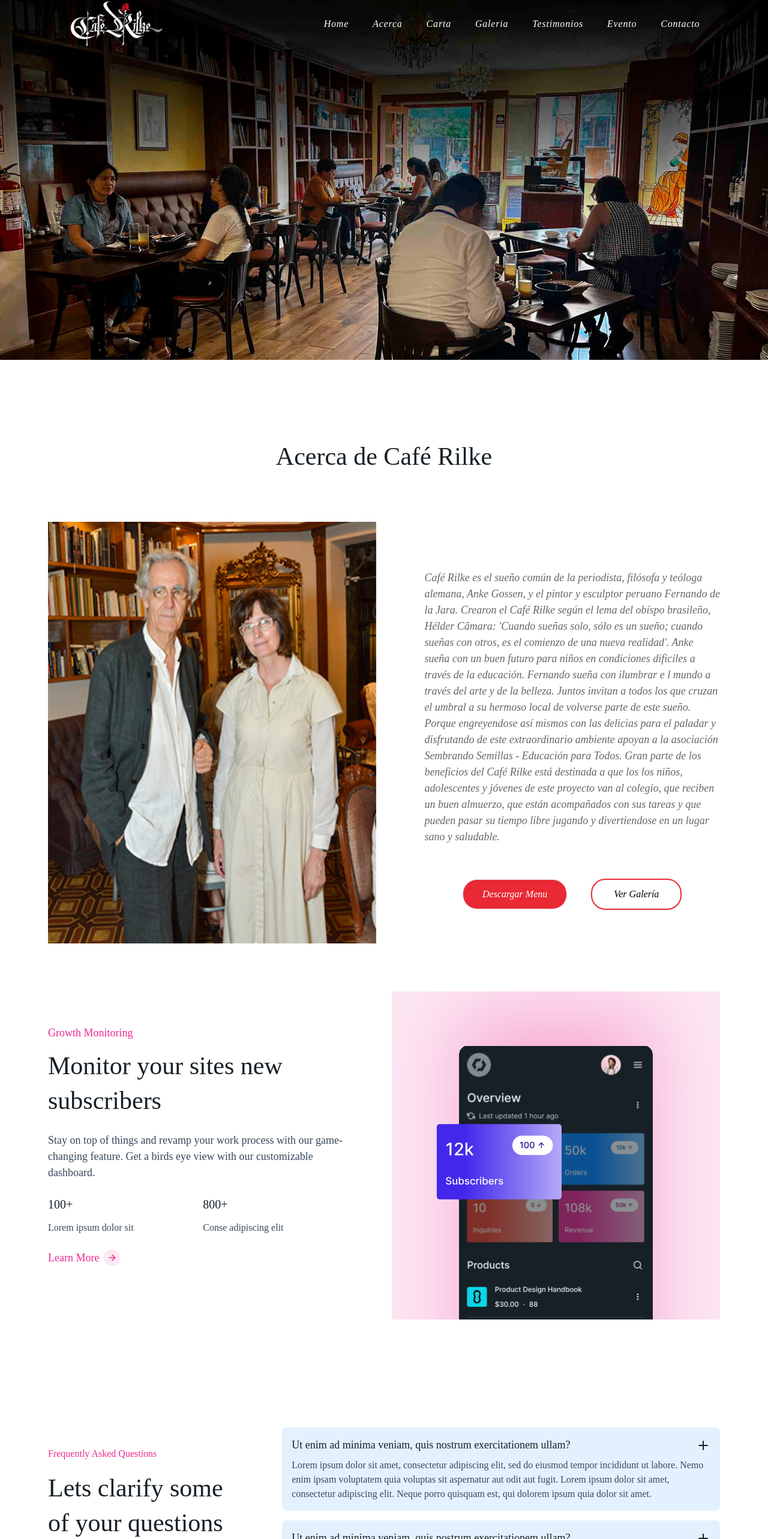
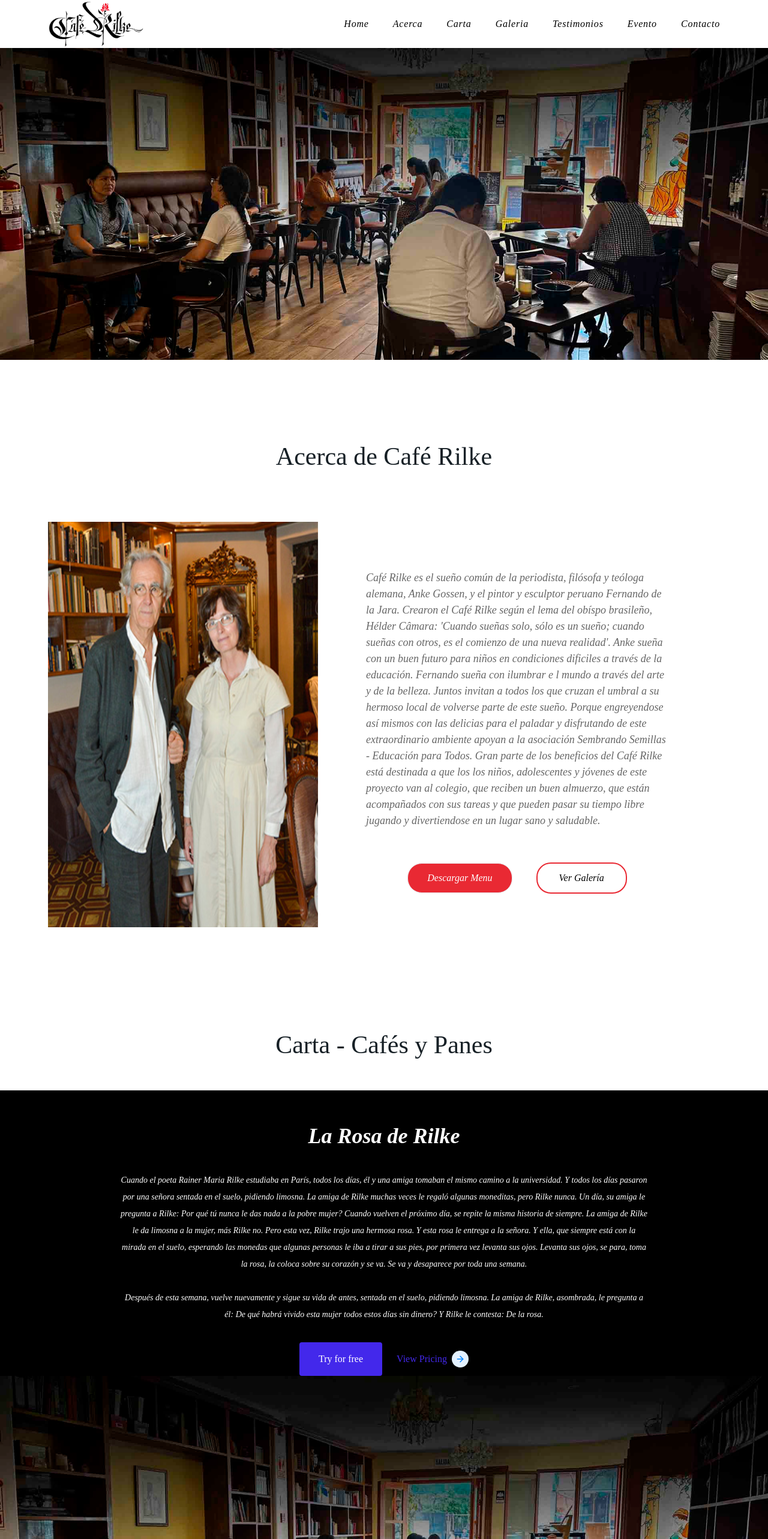
Before and after one commit to DiegoHrz/cafe-rilke-website, a Next.js app: page / in a window 1280 px wide. Shown: the top 2566 px of the page at 60% size. Built offline with nearby package versions, Linux system fonts and the light colour scheme.

Commit message:
Add Gallery card

```diff
--- a/app/components/Features.tsx
+++ b/app/components/About.tsx
@@ -9,17 +9,18 @@
 import homeCafe from "../../public/assets/home-cafe-2.jpg";
 import imageAbout from "../../public/assets/image-about.jpg";
 
-export function Features() {
+export function About() {
   return (
-    <div className="flex flex-col gap-y-[56px] py-[56px] lg:py-[120px] lg:gap-y-[80px] ">
-      <h1 className="pt-[12px] text-4xl font-medium text-[#172026] lg:text-[42px] lg:leading-[58px] text-center">
+    <div className="flex flex-col gap-y-[56px] py-[56px] lg:py-[120px] lg:gap-y-[80px]" id='#acerca' >
+      <h1 className="pt-[12px] text-4xl font-medium text-[#172026] lg:text-[42px] lg:leading-[58px] text-center" >
         Acerca de Café Rilke
       </h1>
       <div className="flex flex-col gap-x-6 sm:flex-row ">
         <Image
           src={imageAbout}
           alt="Feature 1 image"
-          className="hidden w-1/2 sm:block "
+          className="w-[450px]  max-w-full  sm:block hidden"
+          style={{ boxSizing: 'border-box' }}
         />
         <div className="sm:w-1/2 lg:py-[56px] lg:pl-[56px] flex lg:block flex-col justify-center ">
           <Image
@@ -48,13 +49,17 @@
           </p>
 
           <div className="flex justify-center items-center gap-4 lg:gap-10 lg:pt-8">
-            <button className="border rounded-3xl px-6 py-3 lg:px-8 italic bg-rilke-red text-white">Descargar Menu</button>
-            <button className="border-2 border-rilke-red rounded-3xl px-6 py-3 lg:px-9 italic ">Ver Galería</button>
+            <button className="border rounded-3xl px-6 py-3 lg:px-8 italic bg-rilke-red text-white">
+              Descargar Menu
+            </button>
+            <button className="border-2 border-rilke-red rounded-3xl px-6 py-3 lg:px-9 italic ">
+              Ver Galería
+            </button>
           </div>
         </div>
       </div>
 
-      <div className="flex flex-col gap-x-6 sm:flex-row-reverse">
+      {/* <div className="flex flex-col gap-x-6 sm:flex-row-reverse">
         <Image
           src={Feature3}
           alt="Feature 1 image"
@@ -96,7 +101,7 @@
             </span>
           </p>
         </div>
-      </div>
+      </div> */}
     </div>
   );
 }
--- a/app/components/ContactForm.tsx
+++ b/app/components/ContactForm.tsx
@@ -38,11 +38,11 @@
 
   return (
     //  GRADIENTE  bg-gradient-to-br from-pink-500 via-red-500 to-yellow-500
-    <div className="w-full bg-gradient-to-br from-[#F5F5F5] via-[#F5F5F5] to-gray-300 py-[56px] px-[32px] text-center lg:my-[60px] lg:px-[200px] lg:py-[89px]">
+    <div className="w-full bg-gradient-to-br from-[#F5F5F5] via-[#F5F5F5] to-gray-300 py-[56px] px-[32px] text-center lg:my-[0px] lg:px-[200px] lg:py-20">
       <h1 className=" text-4xl font-medium lg:text-[56px] leading-[64px] ">
         Contactanos
       </h1>
-      <p className="font-medium text-xl pt-6 lg:pt-[48px] lg:text-[18px]">
+      <p className="font-medium text-xl pt-6 lg:pt-[48px] lg:text-[25px]">
         Cualquier sugerencia, escribanos
       </p>
 
--- a/app/components/Faq.tsx
+++ /dev/null
@@ -1,89 +0,0 @@
-"use client";
-
-import * as Accordion from "@radix-ui/react-accordion";
-import Plus from "../../public/assets/Plus.svg";
-import Image from "next/image";
-
-const items = [
-  {
-    question: "Ut enim ad minima veniam, quis nostrum exercitationem ullam?",
-    answer:
-      "Lorem ipsum dolor sit amet, consectetur adipiscing elit, sed do eiusmod tempor incididunt ut labore. Nemo enim ipsam voluptatem quia voluptas sit aspernatur aut odit aut fugit. Lorem ipsum dolor sit amet, consectetur adipiscing elit. Neque porro quisquam est, qui dolorem ipsum quia dolor sit amet.",
-  },
-  {
-    question: "Ut enim ad minima veniam, quis nostrum exercitationem ullam?",
-    answer:
-      "Lorem ipsum dolor sit amet, consectetur adipiscing elit, sed do eiusmod tempor incididunt ut labore. Nemo enim ipsam voluptatem quia voluptas sit aspernatur aut odit aut fugit. Lorem ipsum dolor sit amet, consectetur adipiscing elit. Neque porro quisquam est, qui dolorem ipsum quia dolor sit amet.",
-  },
-  {
-    question: "Ut enim ad minima veniam, quis nostrum exercitationem ullam?",
-    answer:
-      "Lorem ipsum dolor sit amet, consectetur adipiscing elit, sed do eiusmod tempor incididunt ut labore. Nemo enim ipsam voluptatem quia voluptas sit aspernatur aut odit aut fugit. Lorem ipsum dolor sit amet, consectetur adipiscing elit. Neque porro quisquam est, qui dolorem ipsum quia dolor sit amet.",
-  },
-  {
-    question: "Ut enim ad minima veniam, quis nostrum exercitationem ullam?",
-    answer:
-      "Lorem ipsum dolor sit amet, consectetur adipiscing elit, sed do eiusmod tempor incididunt ut labore. Nemo enim ipsam voluptatem quia voluptas sit aspernatur aut odit aut fugit. Lorem ipsum dolor sit amet, consectetur adipiscing elit. Neque porro quisquam est, qui dolorem ipsum quia dolor sit amet.",
-  },
-  {
-    question: "Ut enim ad minima veniam, quis nostrum exercitationem ullam?",
-    answer:
-      "Lorem ipsum dolor sit amet, consectetur adipiscing elit, sed do eiusmod tempor incididunt ut labore. Nemo enim ipsam voluptatem quia voluptas sit aspernatur aut odit aut fugit. Lorem ipsum dolor sit amet, consectetur adipiscing elit. Neque porro quisquam est, qui dolorem ipsum quia dolor sit amet.",
-  },
-];
-
-export function Faq() {
-  return (
-    <div className="flex flex-col w-full py-[48px] lg:py-[60px] lg:flex-row lg:gap-x-6">
-      <div className="lg:w-1/3 lg:py-[32px] lg:pr-[56px]">
-        <h3 className="text-[#EB2891] text-[14px] font-medium lg:text-base">
-          Frequently Asked Questions
-        </h3>
-        <h1 className="py-4 text-2xl font-medium text-[#172026] lg:text-[42px] lg:leading-[58px]">
-          Lets clarify some of your questions
-        </h1>
-        <p className="text-[#36485C] pb-[24px]">
-          Lorem ipsum dolor sit amet, consectetur adipiscing elit, sed do
-          eiusmod tempor incididunt ut labore
-        </p>
-      </div>
-
-      <div className="lg:w-2/3">
-        <Accordion.Root
-          type="single"
-          defaultValue="item-1"
-          collapsible
-          className="flex flex-col gap-y-4"
-        >
-          {items.map((item, index) => (
-            <div key={index}>
-              <Accordion.Item
-                value={`item-${index + 1}`}
-                className="bg-[#E3F1FF] p-[16px] rounded-[8px]"
-              >
-                <Accordion.Header>
-                  <Accordion.Trigger className="flex w-full items-center justify-between">
-                    <p className="text-left font-medium text-[#172026] lg:text-[18px]">
-                      {item.question}
-                    </p>
-                    <span>
-                      <Image
-                        src={Plus}
-                        alt="See more"
-                        className="h-10 w-10 lg:w-6 lg:h-6"
-                      />
-                    </span>
-                  </Accordion.Trigger>
-                </Accordion.Header>
-
-                <Accordion.Content>
-                  <p className="pt-2 text-[#36485C]">{item.answer}</p>
-                </Accordion.Content>
-              </Accordion.Item>
-            </div>
-          ))}
-        </Accordion.Root>
-      </div>
-    </div>
-  );
-}
--- /dev/null
+++ b/app/components/Gallery.tsx
@@ -0,0 +1,21 @@
+"use client";
+
+
+import Plus from "../../public/assets/Plus.svg";
+import Image from "next/image";
+
+
+
+export function Gallery() {
+  return (
+    <div className="flex flex-col w-full py-[48px] lg:py-[60px] lg:flex-row lg:gap-x-6">
+      <div className="w-full text-center lg:py-[32px] lg:pr-[56px]">
+        <h1 className="py-4 text-2xl font-medium text-[#172026] lg:text-[42px] lg:leading-[58px]">
+          Galería
+        </h1>
+      </div>
+
+
+    </div>
+  );
+}
--- a/app/components/Hero.tsx
+++ b/app/components/Home.tsx
@@ -9,7 +9,7 @@
 import Cluth from "../../public/assets/Clutch.svg";
 import homeCafe from "../../public/assets/home-cafe-2.jpg";
 
-export function Hero() {
+export function Home() {
   return (
     <div className="pt-4 lg:pt-0">
       <div className="px-[20px] lg:px-[280px]">
--- a/app/components/Navbar.tsx
+++ b/app/components/Navbar.tsx
@@ -1,23 +1,24 @@
 "use client";
 import Image from "next/image";
 import logoCafe from "../../public/assets/logo-cafe.png";
-import logoBlack from "../../public/assets/logo-black-navbar.png";
+import logoBlack from "../../public/assets/logo-black.png";
 import User from "../../public/assets/User.svg";
 import Menu from "../../public/assets/Menu.svg";
 import { useEffect, useLayoutEffect, useState } from "react";
 
 const navLinks = [
-  { name: "Home" },
-  { name: "Acerca" },
-  { name: "Carta" },
-  { name: "Galeria" },
-  { name: "Testimonios" },
-  { name: "Evento" },
-  { name: "Contacto" },
+  { name: "Home", href:'#home' },
+  { name: "Acerca", href:'#acerca' },
+  { name: "Carta", href:'#carta' },
+  { name: "Galeria", href:'#galeria' },
+  { name: "Testimonios", href:'#testimonios' },
+  { name: "Evento", href:'#evento' },
+  { name: "Contacto", href:'#contacto' },
 ];
 
 export function Navbar() {
   const [scrolled, setScrolled] = useState(false);
+  const [enterMouse, setEnterMouse] = useState(false)
 
   useLayoutEffect(() => {
     // Set initial state based on current scroll position
@@ -36,30 +37,30 @@
     };
   }, []);
 
-  const styles = {
-    // filter: 'brightness(111%) invert(1)',
-  };
+  const onEnterHandler = () =>{setEnterMouse(true)}
+  const onLeaveHandler = () =>{setEnterMouse(false)}
 
   return (
     <>
       <nav className="hidden lg:flex w-full items-center justify-between px-[20px] py-[16px] lg:container lg:mx-0 lg:px-0 lg:py-0">
         <div
-          className={` lg:flex items-center justify-center fixed z-10 top-0 w-full lg:gap-48 ${
-            scrolled ? "bg-white text-black" : "text-white"
+          className={` lg:flex items-center justify-between fixed z-10 top-0 w-full px-20 lg:gap-48 ${ enterMouse && 'hover:bg-white '} ${
+            scrolled ? "bg-white text-black border-b" : "text-white hover:text-black"
           }`}
+          onMouseEnter={onEnterHandler}
+          onMouseLeave={onLeaveHandler}
         >
           <Image
-            src={scrolled ? logoBlack : logoCafe}
+            src={scrolled || enterMouse ? logoBlack : logoCafe}
             alt="Logo"
-            style={styles}
             className={"w-8 h-8 lg:w-40 lg:h-20"}
           />
 
           <div className="hidden lg:flex pl-[74px] gap-x-[40px] italic">
             {navLinks.map((item, index) => (
-              <p className=" -tracking-tighter font-extralight" key={index}>
+              <a className=" -tracking-tighter font-extralight" key={index} href={item.href}>
                 {item.name}
-              </p>
+              </a>
             ))}
           </div>
         </div>
@@ -97,9 +98,9 @@
           <div className="">
             <div className="hidden lg:flex  gap-x-[56px]">
               {navLinks.map((item, index) => (
-                <p className=" font-medium" key={index}>
+                <a className=" font-medium" key={index} href={item.href}>
                   {item.name}
-                </p>
+                </a>
               ))}
             </div>
             <div className="flex gap-x-5 lg:hidden">
--- a/app/globals.css
+++ b/app/globals.css
@@ -3,5 +3,9 @@
 @tailwind utilities;
 
 *{
-    font-family: garamont;
+    font-family: Aldus;
 }
+
+html {
+    scroll-behavior: smooth;
+  }
--- a/app/page.tsx
+++ b/app/page.tsx
@@ -1,24 +1,24 @@
 import { ContactForm } from "./components/ContactForm";
-import { Faq } from "./components/Faq";
-import { Features } from "./components/Features";
+import { Gallery } from "./components/Gallery";
+import { About } from "./components/About";
 import { Footer } from "./components/Footer";
-import { Hero } from "./components/Hero";
+import { Home } from "./components/Home";
 import { Navbar } from "./components/Navbar";
-import { Carta } from "./components/Carta";
+import { Menu } from "./components/Menu";
 import { RilkeContainer } from "./components/RilkeContainer";
 
-export default function Home() {
+export default function App() {
   return (
     <>
       <Navbar />
-      <Hero />
+      <Home />
       <div className=" lg:container lg:px-20 mx-auto">
         {/* px-[20px] */}
-        <Features />
-        <Faq />
-        <Carta />
+        <About />
+        <Menu />
       </div>
       <RilkeContainer />
+      <Gallery />
       <ContactForm />
       <Footer />
     </>
```
Also changed, not shown: app/components/Menu.tsx (renamed from app/components/Carta.tsx, +5 -5 lines), public/assets/image-about1.jpeg (added), public/assets/logo-black.PNG (added).
